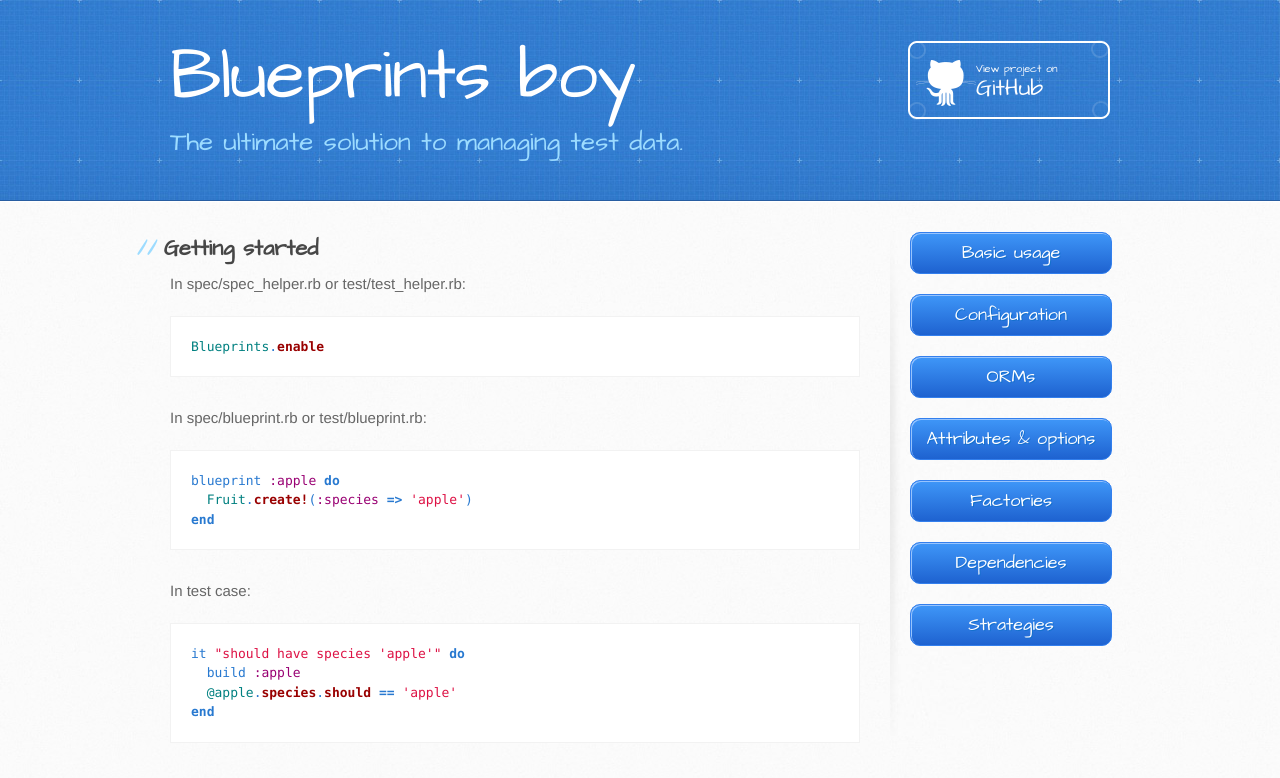
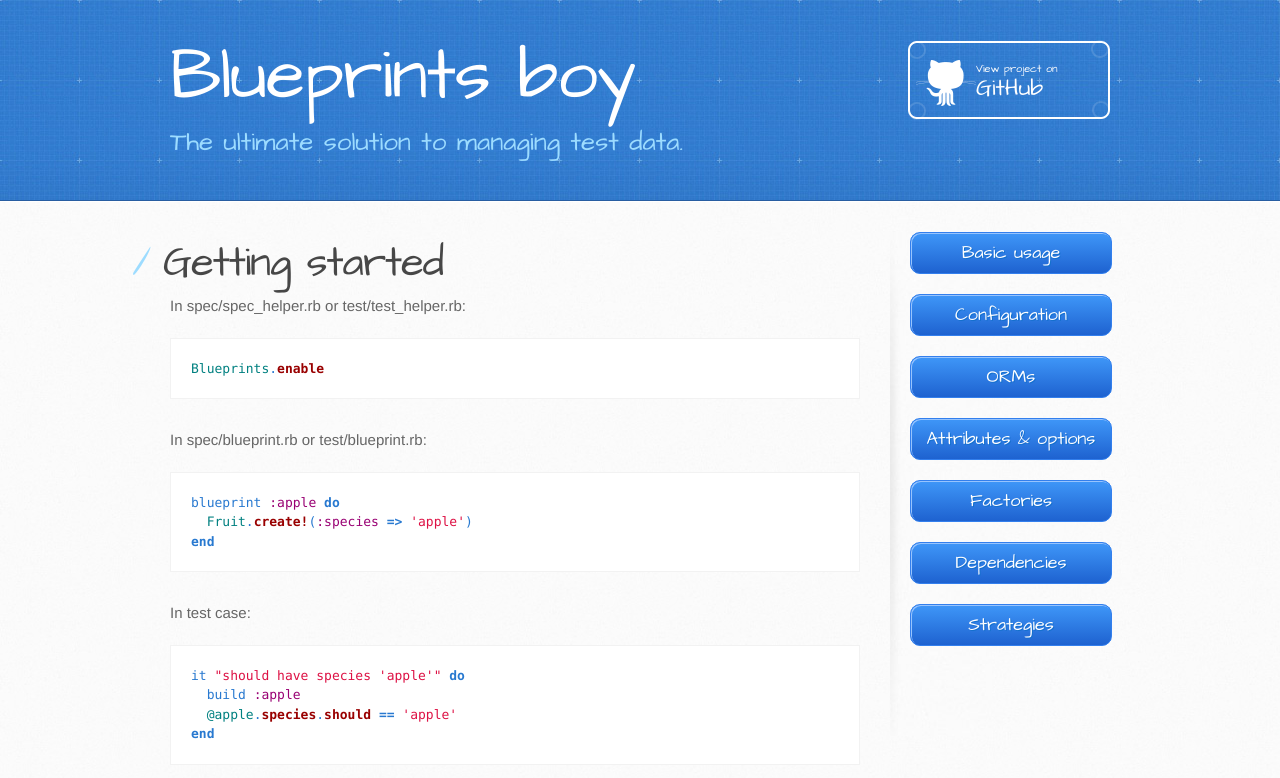
Before and after one commit to andriusch/blueprints_boy, a Jekyll site: the page built from index.markdown, in a window 1280 px wide. Shown: the top 778 px of the page. Built offline with Jekyll 4.4.1, drawn with Linux system fonts in a browser that asks for light colours.

Commit message:
Use h1 on home page

```diff
--- a/index.markdown
+++ b/index.markdown
@@ -3,7 +3,7 @@ layout: application
 title: Home
 ---
 
-## Getting started
+# Getting started
 
 In spec/spec_helper.rb or test/test_helper.rb:
 
```
